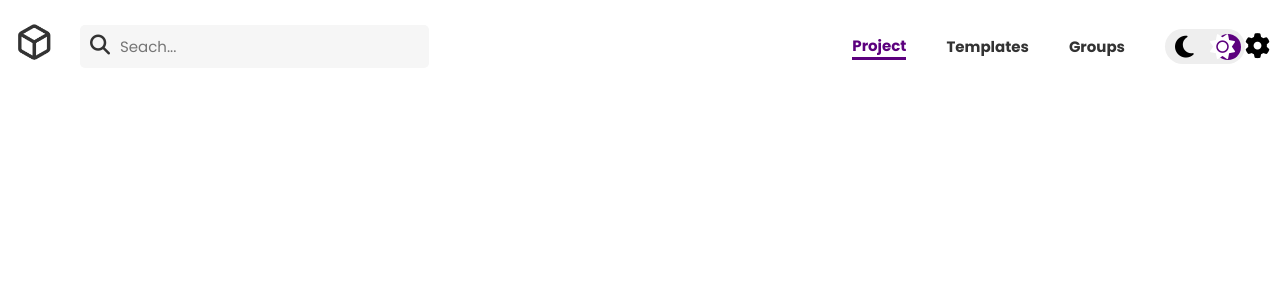
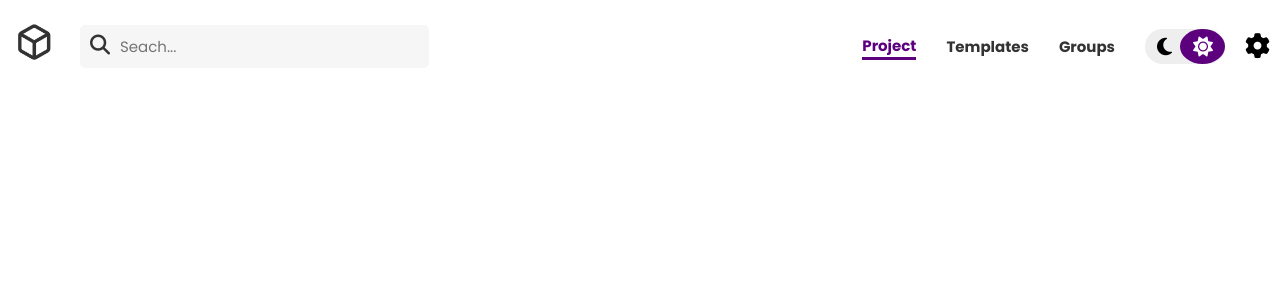
Before and after one commit to Isabella1807/kubeFrontend, a Vue app: page / in a window 1280 px wide. Shown: the top 300 px of the page. Built offline with nearby package versions, Linux system fonts and the light colour scheme.

Commit message:
for dårlige tænker

```diff
--- a/src/components/Header.vue
+++ b/src/components/Header.vue
@@ -23,14 +23,14 @@
                 <RouterLink class="link" to="/templates" active-class="active-link">Templates</RouterLink>
                 <RouterLink class="link" to="/groups" active-class="active-link">Groups</RouterLink>
                     <label class="switch">
-                        <input type="checkbox" @click="toggleDark()">
+                        <input type="checkbox" v-model="isDark" @click="toggleDark()">
                         <span class="slider round">
                             <i class="fa-solid fa-moon moon-icon"></i>
                             <i class="fa-solid fa-sun sun-icon"></i>
                         </span>
                     </label>
 
-                <i class="fa-solid fa-gear"></i>
+                <i class="fa-solid fa-gear settings"></i>
             </ul>
 
             <!-- Mobile Navigation Icon -->
@@ -56,14 +56,22 @@
 import { ref, onMounted, onUnmounted } from 'vue';
 import { useDark, useToggle } from '@vueuse/core';
 
-const isDark = useDark({
-    selector: "header",
-    attribute: "color-scheme",
-    valueDark: 'dark',
-    valueLight: 'light',
-})
+// Læs dark mode-præference fra localStorage
+const isDark = ref(localStorage.getItem('isDarkMode') === 'true');
 
-const toggleDark = useToggle(isDark)
+// Funktion til at skifte dark mode og gemme indstillingen i localStorage
+const toggleDark = () => {
+  isDark.value = !isDark.value;
+  localStorage.setItem('isDarkMode', isDark.value);
+  document.documentElement.setAttribute('color-scheme', isDark.value ? 'dark' : 'light');
+};
+
+// Genindlæs farveskema ved sideindlæsning
+onMounted(() => {
+  document.documentElement.setAttribute('color-scheme', isDark.value ? 'dark' : 'light');
+});
+
+
 
 const scrolledNav = ref(false);
 const mobile = ref(false);
@@ -119,6 +127,7 @@ $primary-color: #5C007E;
 $secondary-color: #333;
 $white-color: #fff;
 $bacgroundgrey: #F6F6F6;
+$color-darkmode: #fff;
 $header-height: 100%;
 $font-size-desktop: 15px;
 $font-weight: 700;
@@ -172,10 +181,10 @@ $max-width-mobile: 320px;
 .slider:before {
   position: absolute;
   content: "";
-  height: 26px;
-  width: 26px;
-  right: 4px;
-  bottom: 4px;
+  height: 35px;
+  width: 45px;
+  right: 0px;
+  bottom: 0px;
   background-color:$primary-color;
   border-radius: 50%;
   transition: 0.4s;
@@ -186,17 +195,17 @@ $max-width-mobile: 320px;
   position: absolute;
   top: 50%;
   transform: translateY(-50%);
-  font-size: 15px;
+  font-size: 20px;
   transition: color 0.4s;
 }
 
 /* Placér måne til venstre og sol til højre */
 .moon-icon {
-  left: 10px;
+  left: 12px;
 }
 
 .sun-icon {
-  right: 10px;
+  right: 12px;
   color: #fff;
 }
 
@@ -209,17 +218,27 @@ input:checked + .slider .moon-icon {
 }
 
 input:checked + .slider .sun-icon {
-  color: #fff; /* Guld farve til sol i light mode */
+  color: #333; /* Guld farve til sol i light mode */
 }
 
-/* Farveskema */
-[color-scheme= 'dark'] {
-    background-color: #180020;
+/* Farveskema Darkmode*/
+
+/* Farveskema Darkmode */
+[color-scheme="dark"], body {
+  background-color: #c58ad8; /* Baggrundsfarve for dark mode */
+  color: $color-darkmode;
+
+  .link {
+    color: $color-darkmode;
+    @include transition();
+
+    &:hover {
+      color: $primary-color;
+    }
+  }
 }
 
-[color-scheme= 'light'] {
-    background-color: #fff;
-}
+
 
 
 .soge-felt {
@@ -282,13 +301,14 @@ header {
             flex: 1;
             justify-content: flex-end;
 
-            i {
+            .settings {
                 font-size: 25px;
-                @include transition();
+                margin-left: 20px;
 
                 &:hover {
                 color: $primary-color;
             }
+
             }
         }
 
@@ -298,7 +318,7 @@ header {
             color: $secondary-color;
             list-style: none;
             text-decoration: none;
-            margin-right: 40px;
+            margin-right: 30px;
             @include transition();
 
             &:hover {
```
